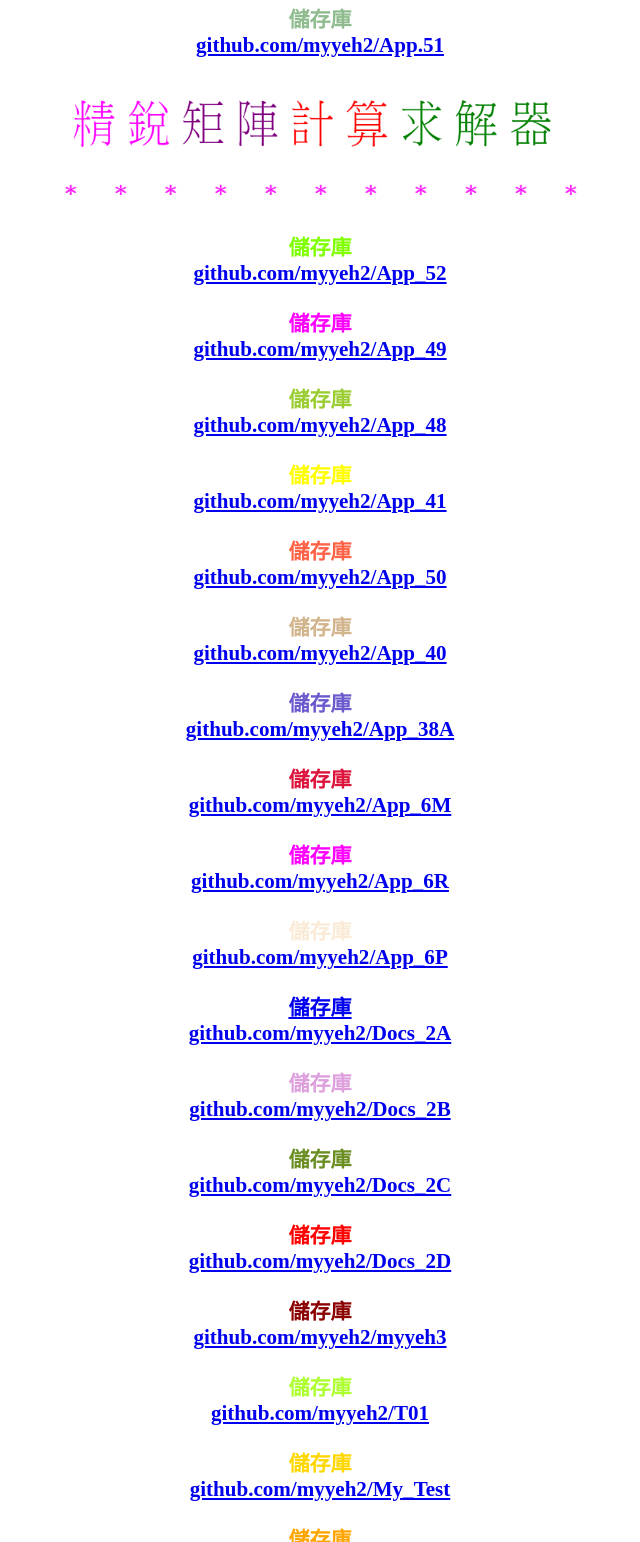
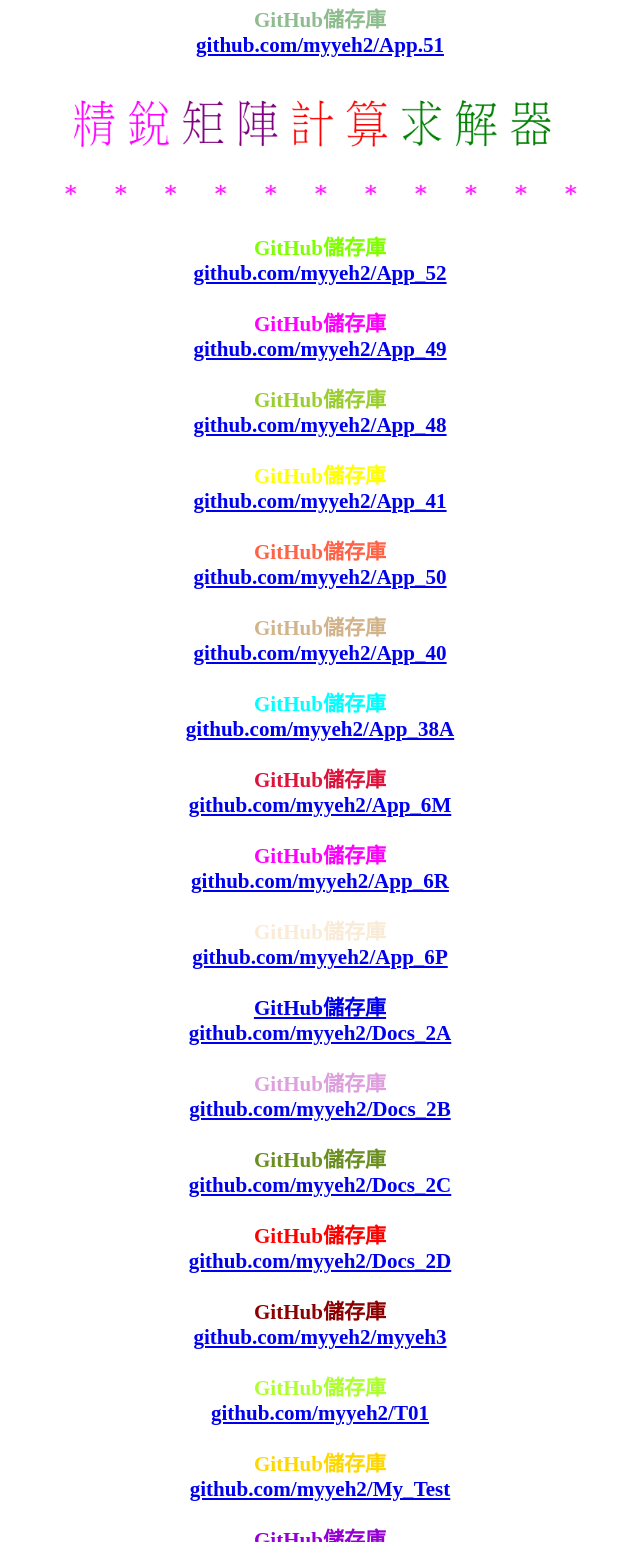
Before and after one commit to myyeh2/myyeh2.github.io, a plain HTML site: page index.html in a window 1280 px wide. Shown: the part 1258-2800 px from the top of the page, without its empty margins (320-960 px from the left). Drawn offline with Linux system fonts and the light colour scheme.

Commit message:
Mod_02-index.html

```diff
--- a/index.html
+++ b/index.html
@@ -37,7 +37,7 @@
 		<div>
 		<center>
 		<h3 style="color:aqua">
-			儲存庫<br/>
+			GitHub儲存庫<br/>
 			<a href="https://github.com/myyeh2/Docs_2E">
 				github.com/myyeh2/Doc_2E
 			</a>
@@ -51,7 +51,7 @@
 		<div>
 		<center>
 		<h3 style="color:chartreuse">
-			儲存庫<br/>
+			GitHub儲存庫<br/>
 			<a href="https://github.com/myyeh2/App_CSharp">
 				github.com/myyeh2/App.CSharp
 			</a>
@@ -76,7 +76,7 @@
 		<div>
 		<center>
 		<h3 style="color:blueviolet">
-			儲存庫<br/>
+			GitHub儲存庫<br/>
 			<a href="https://github.com/myyeh2/App_6J">
 				github.com/myyeh2/App.6J
 			</a>
@@ -90,7 +90,7 @@
 		<div>
 		<center>
 		<h3 style="color:darkseagreen">
-			儲存庫<br/>
+			GitHub儲存庫<br/>
 			<a href="https://github.com/myyeh2/App_51">
 				github.com/myyeh2/App.51
 			</a>
@@ -119,7 +119,7 @@
 		<div>
 		<center>
 		<h3 style="color:chartreuse">
-			儲存庫<br/>
+			GitHub儲存庫<br/>
 			<a href="https://github.com/myyeh2/App_52">
 				github.com/myyeh2/App_52
 			</a>
@@ -133,7 +133,7 @@
 		<div>
 		<center>
 		<h3 style="color:fuchsia">
-			儲存庫<br/>
+			GitHub儲存庫<br/>
 			<a href="https://github.com/myyeh2/App_49">
 				github.com/myyeh2/App_49
 			</a>
@@ -147,7 +147,7 @@
 		<div>
 		<center>
 		<h3 style="color:yellowgreen">
-			儲存庫<br/>
+			GitHub儲存庫<br/>
 			<a href="https://github.com/myyeh2/App_48">
 				github.com/myyeh2/App_48
 			</a>
@@ -161,7 +161,7 @@
 		<div>
 		<center>
 		<h3 style="color:yellow">
-			儲存庫<br/>
+			GitHub儲存庫<br/>
 			<a href="https://github.com/myyeh2/App_41">
 				github.com/myyeh2/App_41
 			</a>
@@ -175,7 +175,7 @@
 		<div>
 		<center>
 		<h3 style="color:tomato">
-			儲存庫<br/>
+			GitHub儲存庫<br/>
 			<a href="https://github.com/myyeh2/App_50">
 				github.com/myyeh2/App_50
 			</a>
@@ -188,7 +188,7 @@
 		<div>
 		<center>
 		<h3 style="color:tan">
-			儲存庫<br/>
+			GitHub儲存庫<br/>
 			<a href="https://github.com/myyeh2/App_40">
 				github.com/myyeh2/App_40
 			</a>
@@ -201,8 +201,8 @@
 		<!--   App_38A    -->
 		<div>
 		<center>
-		<h3 style="color:slateblue">
-			儲存庫<br/>
+		<h3 style="color:aqua">
+			GitHub儲存庫<br/>
 			<a href="https://github.com/myyeh2/App_38A">
 				github.com/myyeh2/App_38A
 			</a>
@@ -216,7 +216,7 @@
 		<div>
 		<center>
 		<h3 style="color:crimson">
-			儲存庫<br/>
+			GitHub儲存庫<br/>
 			<a href="https://github.com/myyeh2/App_6M">
 				github.com/myyeh2/App_6M
 			</a>
@@ -230,7 +230,7 @@
 		<div>
 		<center>
 		<h3 style="color:fuchsia">
-			儲存庫<br/>
+			GitHub儲存庫<br/>
 			<a href="https://github.com/myyeh2/App_6R">
 				github.com/myyeh2/App_6R
 			</a>
@@ -243,7 +243,7 @@
 		<div>
 		<center>
 		<h3 style="color:antiquewhite">
-			儲存庫<br/>
+			GitHub儲存庫<br/>
 			<a href="https://github.com/myyeh2/App_6P">
 				github.com/myyeh2/App_6P
 		</h3>
@@ -256,7 +256,7 @@
 		<div>
 		<center>
 		<h3 style="color:cyan">
-			儲存庫<br/>
+			GitHub儲存庫<br/>
 			<a href="https://github.com/myyeh2/Docs_2A">
 				github.com/myyeh2/Docs_2A
 			</a>
@@ -270,7 +270,7 @@
 		<div>
 		<center>
 		<h3 style="color:plum">
-			儲存庫<br/>
+			GitHub儲存庫<br/>
 			<a href="https://github.com/myyeh2/Docs_2B">
 				github.com/myyeh2/Docs_2B
 			</a>
@@ -284,7 +284,7 @@
 		<div>
 		<center>
 		<h3 style="color:olivedrab">
-			儲存庫<br/>
+			GitHub儲存庫<br/>
 			<a href="https://github.com/myyeh2/Docs_2C">
 				github.com/myyeh2/Docs_2C
 			</a>
@@ -298,7 +298,7 @@
 		<div>
 		<center>
 		<h3 style="color:red">
-			儲存庫<br/>
+			GitHub儲存庫<br/>
 			<a href="https://github.com/myyeh2/Docs_2D">
 				github.com/myyeh2/Docs_2D
 			</a>
@@ -311,7 +311,7 @@
 		<div>
 		<center>
 		<h3 style="color:darkred">
-			儲存庫<br/>
+			GitHub儲存庫<br/>
 			<a href="https://github.com/myyeh2/myyeh3">
 				github.com/myyeh2/myyeh3
 			</a>
@@ -325,7 +325,7 @@
 		<div>
 		<center>
 		<h3 style="color:greenyellow">
-			儲存庫<br/>
+			GitHub儲存庫<br/>
 			<a href="https://github.com/myyeh2/T01">
 				github.com/myyeh2/T01
 			</a>
@@ -339,7 +339,7 @@
 		<div>
 		<center>
 		<h3 style="color:gold">
-			儲存庫<br/>
+			GitHub儲存庫<br/>
 			<a href="https://github.com/myyeh2/My_Test">
 				github.com/myyeh2/My_Test
 			</a>
@@ -352,8 +352,8 @@
 		<!--   test    -->
 		<div>
 		<center>
-		<h3 style="color:orange">
-			儲存庫<br/>
+		<h3 style="color:darkviolet">
+			GitHub儲存庫<br/>
 			<a href="https://github.com/myyeh2/myyeh2.github.io">
 				github.com/myyeh2/myyeh2.github.io
 			</a>
```
